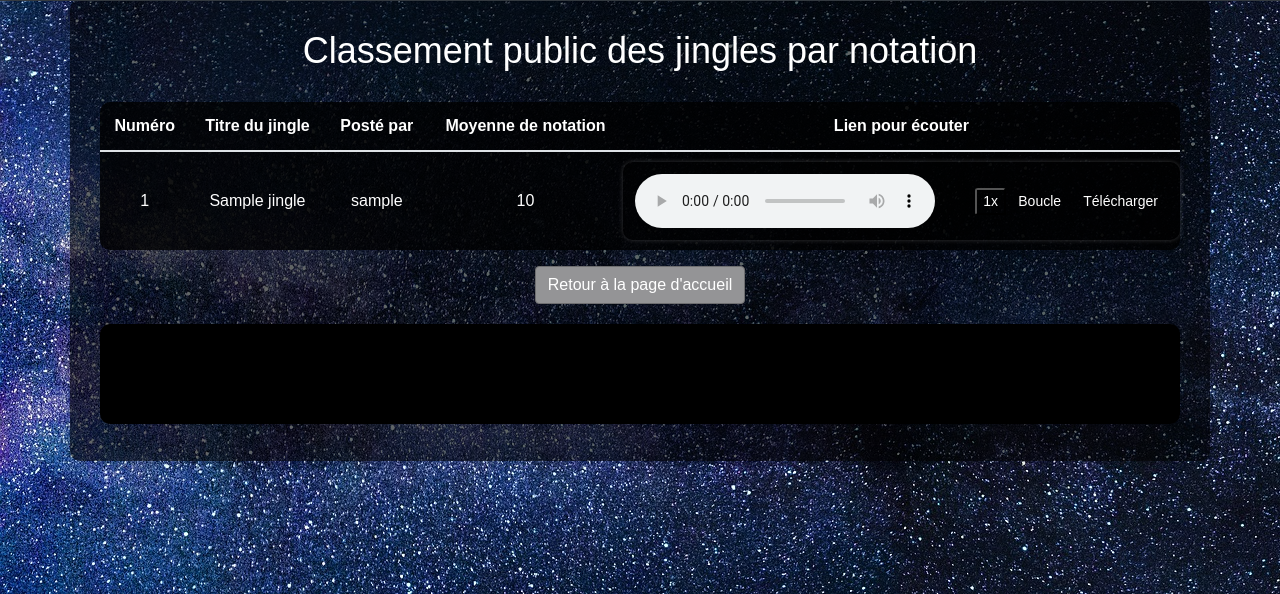
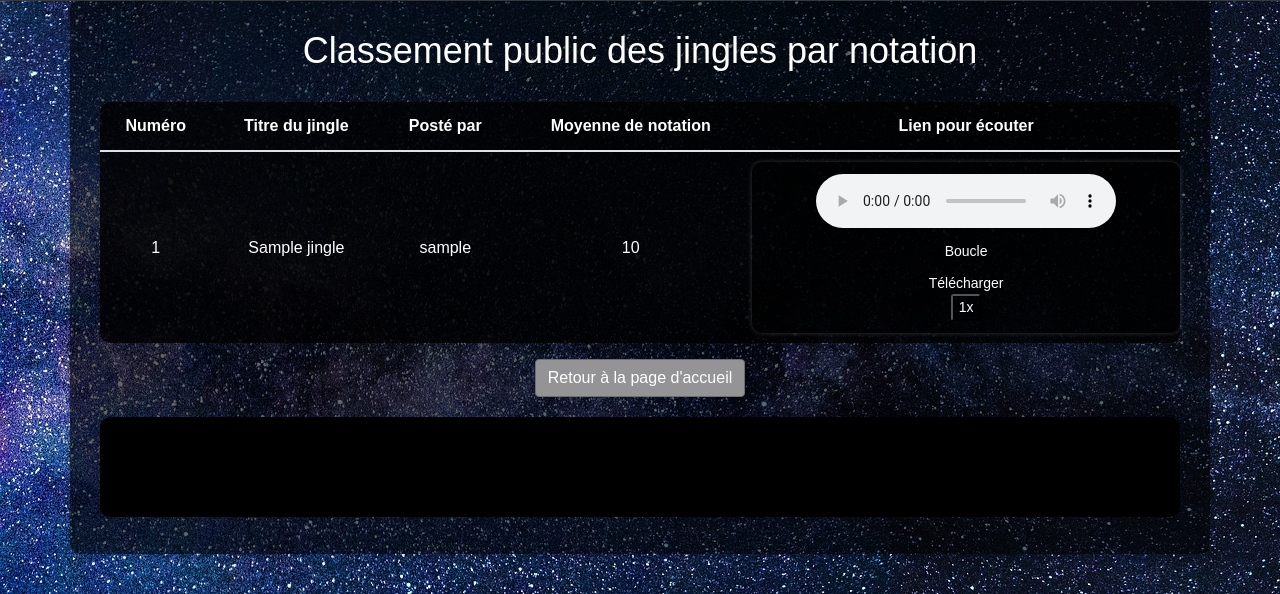
Before and after one commit to Viggsengetass/jingle_contest, a PHP site: page /ranking.php in a window 1280 px wide. Shown: the part 177-771 px from the top of the page. Run offline with PHP 8.4, Linux system fonts and the light colour scheme; tables that the repository leaves empty or names only in its code hold one stand-in row (values such as "Sample post").

Commit message:
fix anim

```diff
--- a/ranking.php
+++ b/ranking.php
@@ -45,15 +45,15 @@ $result = mysqli_query($conn, $query);
             echo "Votre navigateur ne prend pas en charge l'élément audio.";
             echo "</audio>";
             echo "<button class='play-pause-button' data-playing='false'></button>";
+            echo "<button class='loop-button'>Boucle</button>"; // Bouton de bouclage
+            echo "<a class='download-button' id='download-button' download='{$row['jingle_title']}.mp3'>Télécharger</a>"; // Bouton de téléchargement
             echo "<div class='timeline-container'>";
             echo "<div class='timeline'>";
             echo "<div class='progress-bar'></div>";
             echo "</div>";
             echo "</div>";
             echo "<button class='speed-button'>1x</button>";
-            echo "<button class='loop-button'>Boucle</button>"; // Bouton de bouclage
-            echo "<a class='download-button' id='download-button' download='{$row['jingle_title']}.mp3'>Télécharger</a>"; // Bouton de téléchargement
-            echo '</td>';
+            echo "</td>";
             echo "</tr>";
             $rank++;
         }
--- a/style/ranking.css
+++ b/style/ranking.css
@@ -38,19 +38,15 @@ h1 {
 /* Styles pour le lecteur audio personnalisé */
 .audio-player {
     display: flex;
+    flex-direction: column; /* Modifier la disposition en colonne */
     align-items: center;
-    justify-content: space-between;
+    justify-content: center;
     margin: 10px 0;
     padding: 10px;
     background-color: rgba(0, 0, 0, 0.4); /* Fond semi-transparent */
     border-radius: 10px;
     box-shadow: 0 0 5px rgba(255, 255, 255, 0.2);
-}
-
-.custom-audio-player {
-    display: flex;
-    flex-direction: column;
-    align-items: center;
+    position: relative; /* Ajouter une position relative pour les boutons */
 }
 
 .play-pause-button {
@@ -61,39 +57,33 @@ h1 {
     font-size: 24px;
     color: #ffc107; /* Couleur du bouton de lecture/pause */
     transition: color 0.3s;
+    margin-bottom: 10px; /* Espacement entre le bouton de lecture/pause et le bouton de bouclage */
+    animation: pulse 1s infinite alternate; /* Rétablir l'animation de pulsation */
 }
 
-.play-pause-button:hover {
-    color: #ff5733; /* Couleur du bouton de lecture/pause au survol */
+.loop-button {
+    background-color: transparent;
+    border: none;
+    outline: none;
+    cursor: pointer;
+    font-size: 14px;
+    color: white;
+    transition: color 0.5s;
+    margin-bottom: 10px; /* Espacement entre le bouton de bouclage et le bouton de téléchargement */
 }
 
-.timeline-container {
-    display: flex;
-    align-items: center;
-    margin: 10px 0;
+.loop-button.active {
+    color: #ffc107; /* Couleur du bouton de bouclage actif */
 }
 
-.timeline {
-    width: 100%;
-    height: 10px;
-    background-color: #555;
-    border-radius: 5px;
-    margin-right: 10px;
-    position: relative;
-    overflow: hidden;
-}
-
-.progress-bar {
-    width: 0;
-    height: 100%;
-    background-color: #ffc107; /* Couleur de la barre de progression */
-    border-radius: 5px;
-    position: absolute;
-}
-
-.timer {
-    color: #fff;
+.download-button {
+    background-color: transparent;
+    border: none;
+    outline: none;
+    cursor: pointer;
     font-size: 14px;
+    color: white;
+    transition: color 0.5s;
 }
 
 .speed-button {
@@ -108,34 +98,6 @@ h1 {
 
 .speed-button:hover {
     color: #0056b3; /* Couleur du bouton de vitesse au survol */
-}
-
-/* Style du bouton de bouclage */
-.loop-button {
-    background-color: transparent;
-    border: none;
-    outline: none;
-    cursor: pointer;
-    font-size: 14px;
-    color: white;
-    transition: color 0.5s;
-    margin-right: 10px; /* Espacement entre le bouton de vitesse et le bouton de bouclage */
-}
-
-.loop-button.active {
-    color: #ffc107; /* Couleur du bouton de bouclage actif */
-}
-
-/* Style du bouton de téléchargement */
-.download-button {
-    background-color: transparent;
-    border: none;
-    outline: none;
-    cursor: pointer;
-    font-size: 14px;
-    color: white;
-    transition: color 0.5s;
-    margin-right: 10px; /* Espacement entre le bouton de bouclage et le bouton de téléchargement */
 }
 
 /* Styles pour le visualiseur audio */
```
Also changed, not shown: js/ranking.js (+23 -21 lines).
